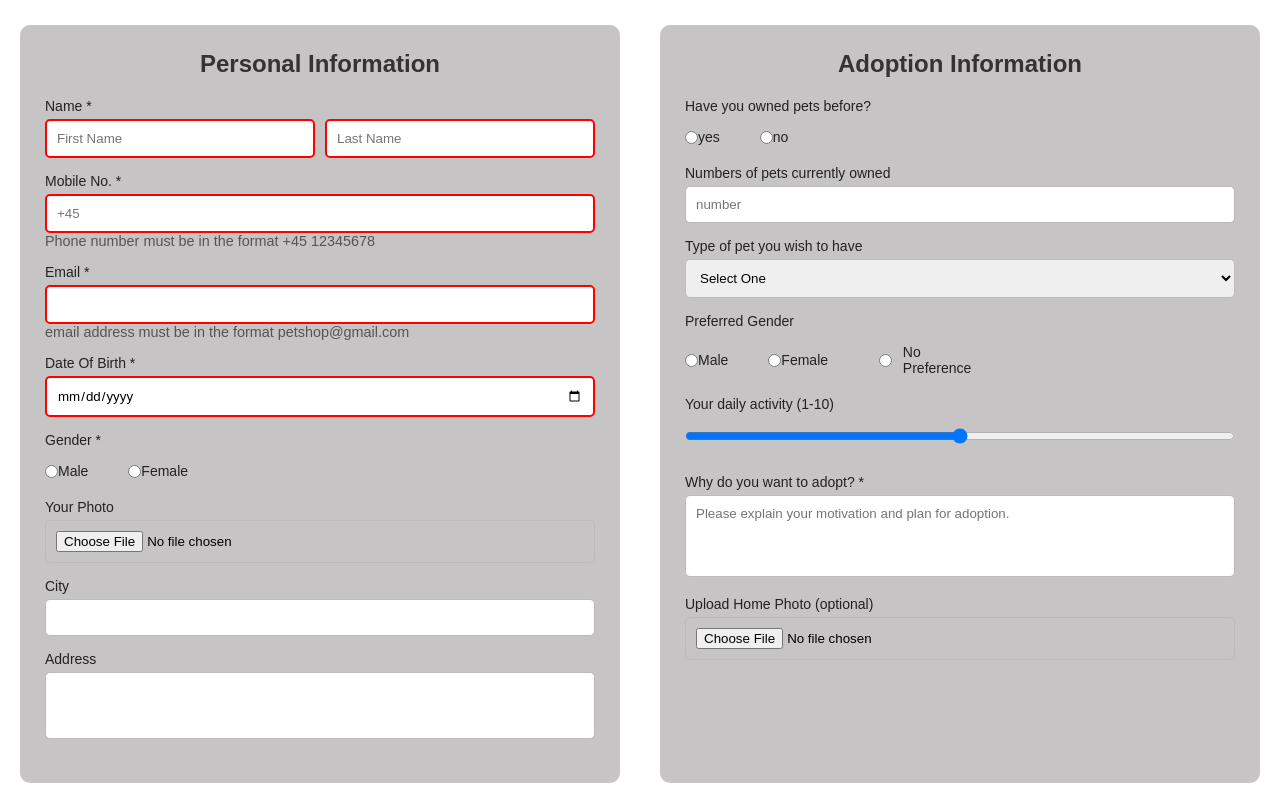
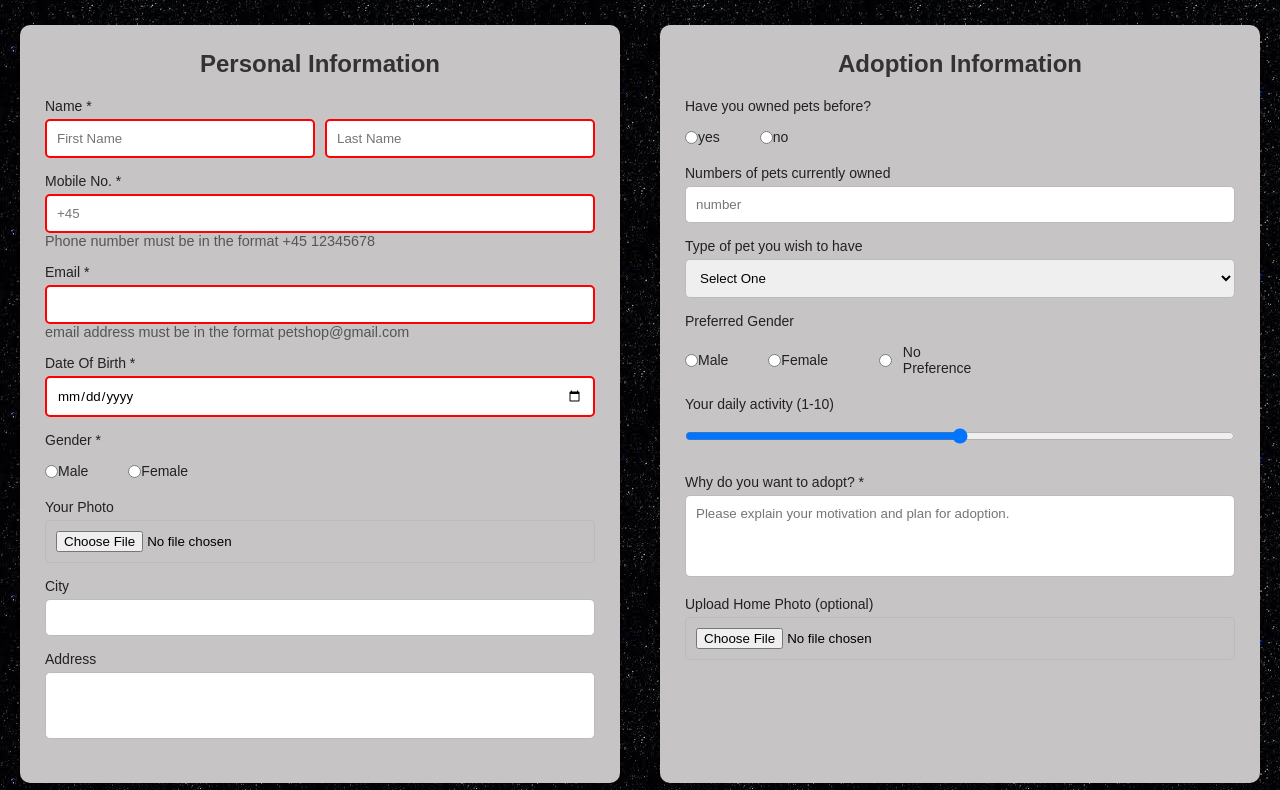
Before and after one commit to Amiromrani84/g72a, a plain HTML site: page index.html in a window 1280 px wide. Shown: the part 92-882 px from the top of the page. Drawn offline with Linux system fonts and the light colour scheme.

Commit message:
Refactor CSS styles and improve layout

```diff
--- a/styles/Style.css
+++ b/styles/Style.css
@@ -7,7 +7,7 @@
 
 body {
     display: grid;
-    background-image: url('./images/galaxy.png');
+    background-image: url('../images/galaxy.png');
 }
 
 form {
@@ -218,4 +218,5 @@ button:hover {
   .container1, .container2 {
     max-width: 80%;
   }
+
 }
```
